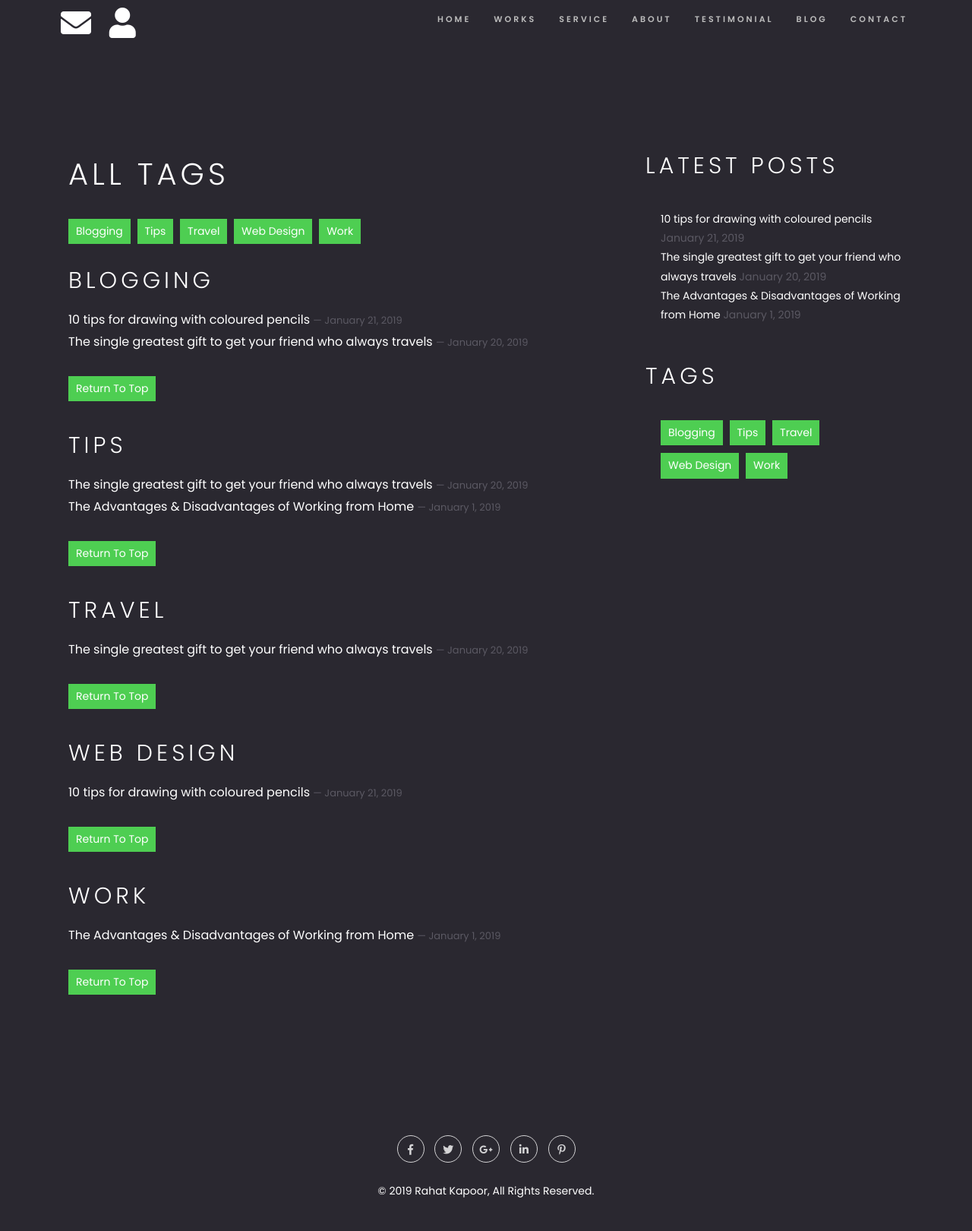
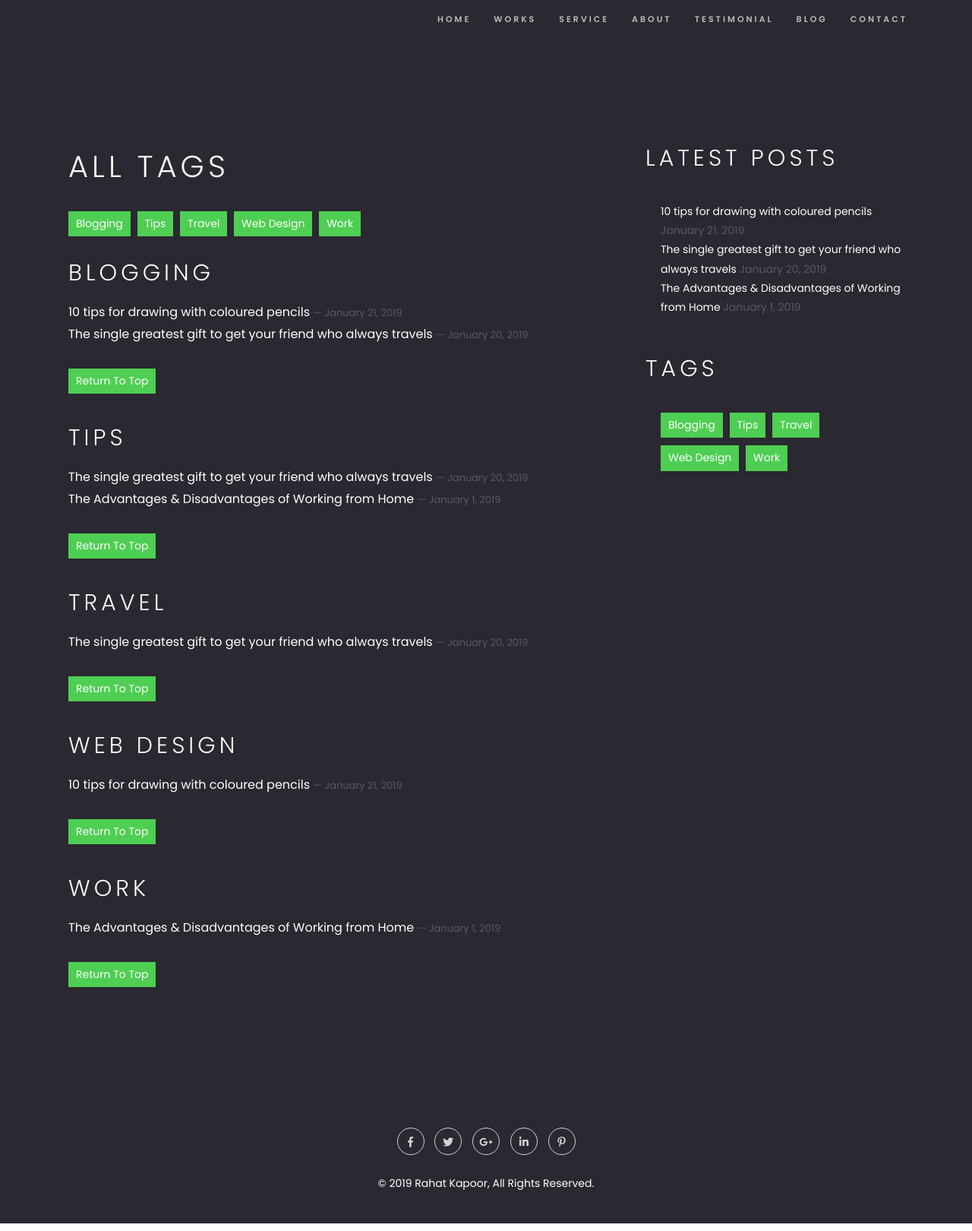
Before and after one commit to RahKapoor/Portfolio, a Jekyll site: the page built from tags/index.html, in a window 1280 px wide. Shown: the whole page at 76% size. Built offline with Jekyll 4.4.1, drawn with Linux system fonts in a browser that asks for light colours.

Commit message:
Update nav.html

```diff
--- a/_includes/nav.html
+++ b/_includes/nav.html
@@ -13,8 +13,7 @@
 					<span class="icon-bar"></span>
 					<span class="icon-bar"></span>
 				</button>
-				<a href="mailto:rahatkapoor@icloud.com?Subject=Enquiry"><i class="home-icons fas fa-envelope"></i></a>
-			<a href="https://www.peopleperhour.com/freelancer/development-it/rahat-kapoor-developer-designer-digital-yxmzzzn"><i class="home-icons fas fa-user"></i></a>
+				<a class="navbar-brand" href="{{site.baseurl}}/index.html"></a>
 			</div>
 
 			<div class="collapse navbar-collapse" id="custom-collapse">
```
